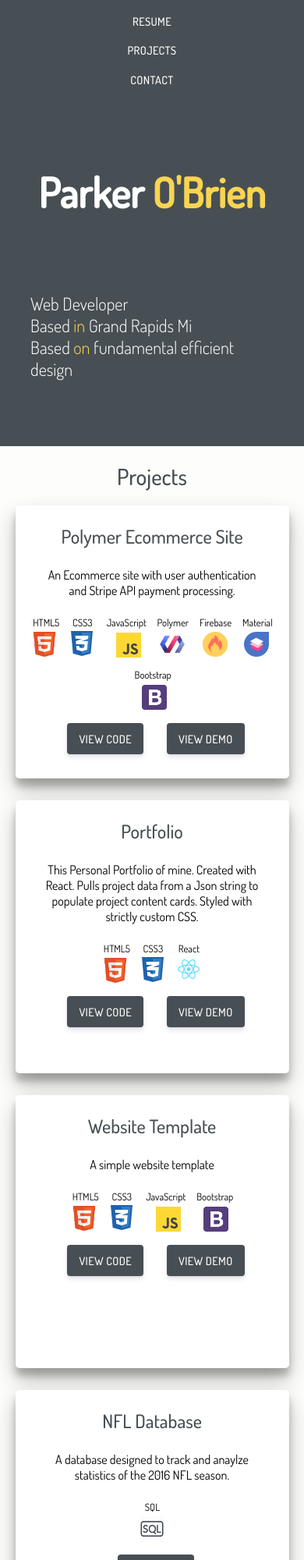
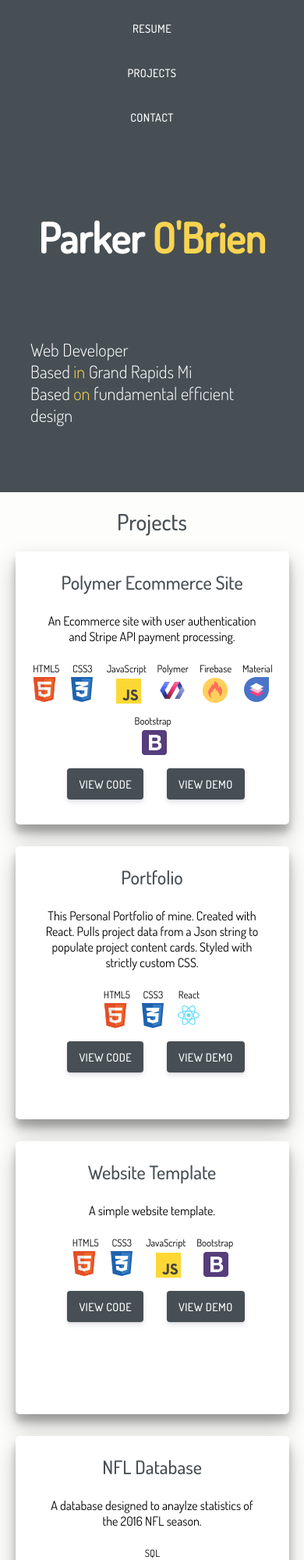
Before and after one commit to pto3/myPortfolio, a React app: page / in a window 390 px wide. Shown: the top 2000 px of the page at 78% size. Built offline with nearby package versions, Linux system fonts and the light colour scheme.

Commit message:
Nav mobile style changes. Content changes.

```diff
--- a/src/data/myProjects.js
+++ b/src/data/myProjects.js
@@ -24,7 +24,7 @@ const projects = [
     },
     {
         title: "Website Template",
-        description: 'A simple website template',
+        description: 'A simple website template.',
         skills: ['HTML5', 'CSS3', 'JavaScript', 'Bootstrap'],
         screenshot: 'templateSite.jpg',
         links: {
@@ -34,7 +34,7 @@ const projects = [
     },
     {
         title: "NFL Database",
-        description: 'A database designed to track and anaylze statistics of the 2016 NFL season.',
+        description: 'A database designed to anaylze statistics of the 2016 NFL season.',
         skills: ['SQL'],
         screenshot: 'db.png',
         links: {
--- a/src/styles/components/navbar.css
+++ b/src/styles/components/navbar.css
@@ -5,8 +5,8 @@
     background-color:#474F54;
 }
 
-nav {
-    width: 50%;
+.navbar {
+    width: 100%;
     margin: auto;
     color: gray;
     padding-top: 2%;
@@ -17,6 +17,7 @@ nav {
 nav a {
     padding: 5%;
     text-decoration: none;
+    display: inline;
 }
 
 .navbar a::after {
```
